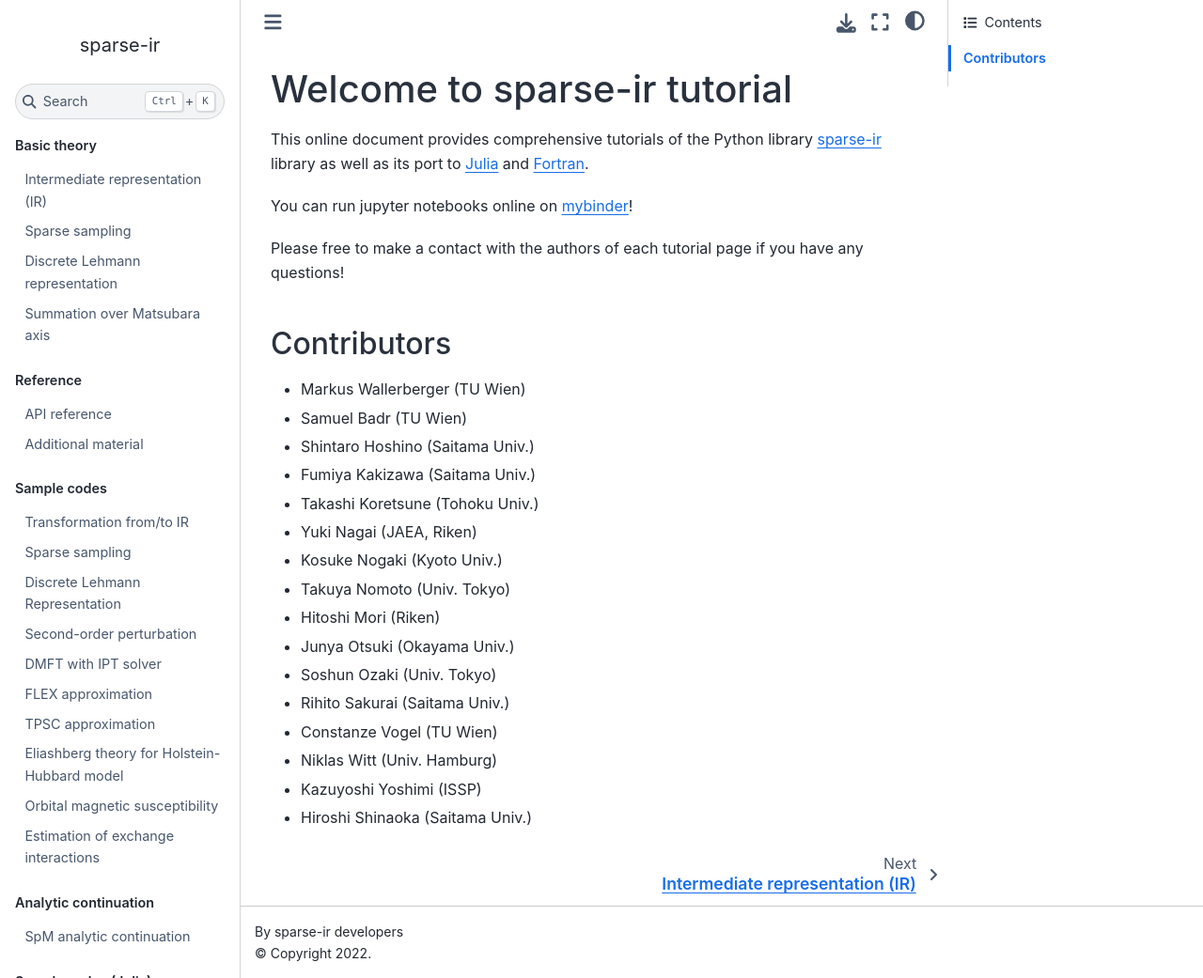
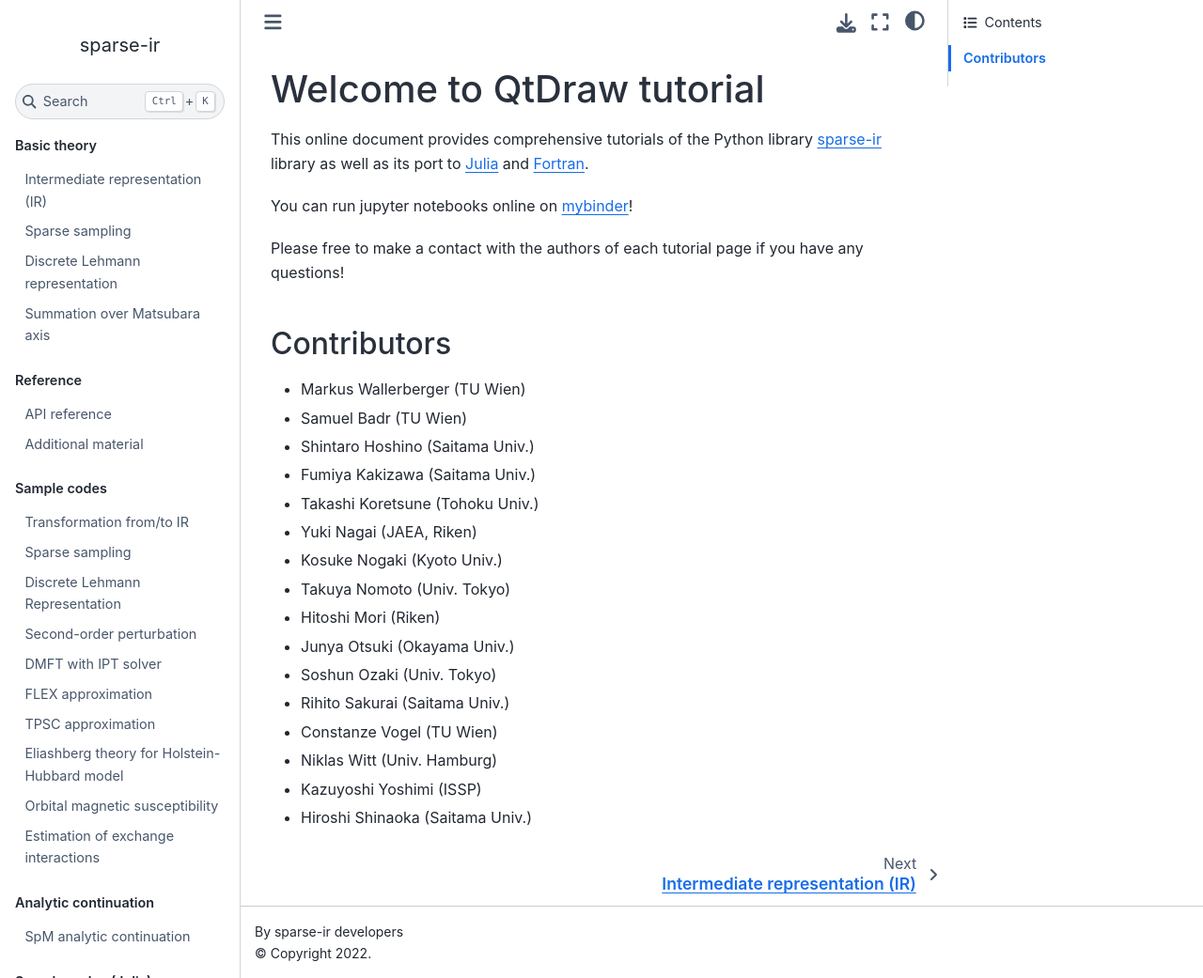
Before and after one commit to CMT-MU/QtDrawTutorial, a Jupyter Book: the page built from index.md, in a window 1280 px wide and 1041 px high. Shown: the whole window at 94% size. Built offline with Jupyter Book 1.0.4 settings and Sphinx 7.4.7 and the Sphinx Book theme 1.1.4, drawn with Linux system fonts in a browser that asks for light colours.

Commit message:
first commit

```diff
--- a/index.md
+++ b/index.md
@@ -1,4 +1,4 @@
-# Welcome to sparse-ir tutorial
+# Welcome to QtDraw tutorial
 
 This online document provides comprehensive tutorials of the Python library [sparse-ir](https://github.com/SpM-lab/sparse-ir) library as well as its port to [Julia](https://github.com/SpM-lab/SparseIR.jl) and [Fortran](https://github.com/SpM-lab/sparse-ir-fortran).
 
```
